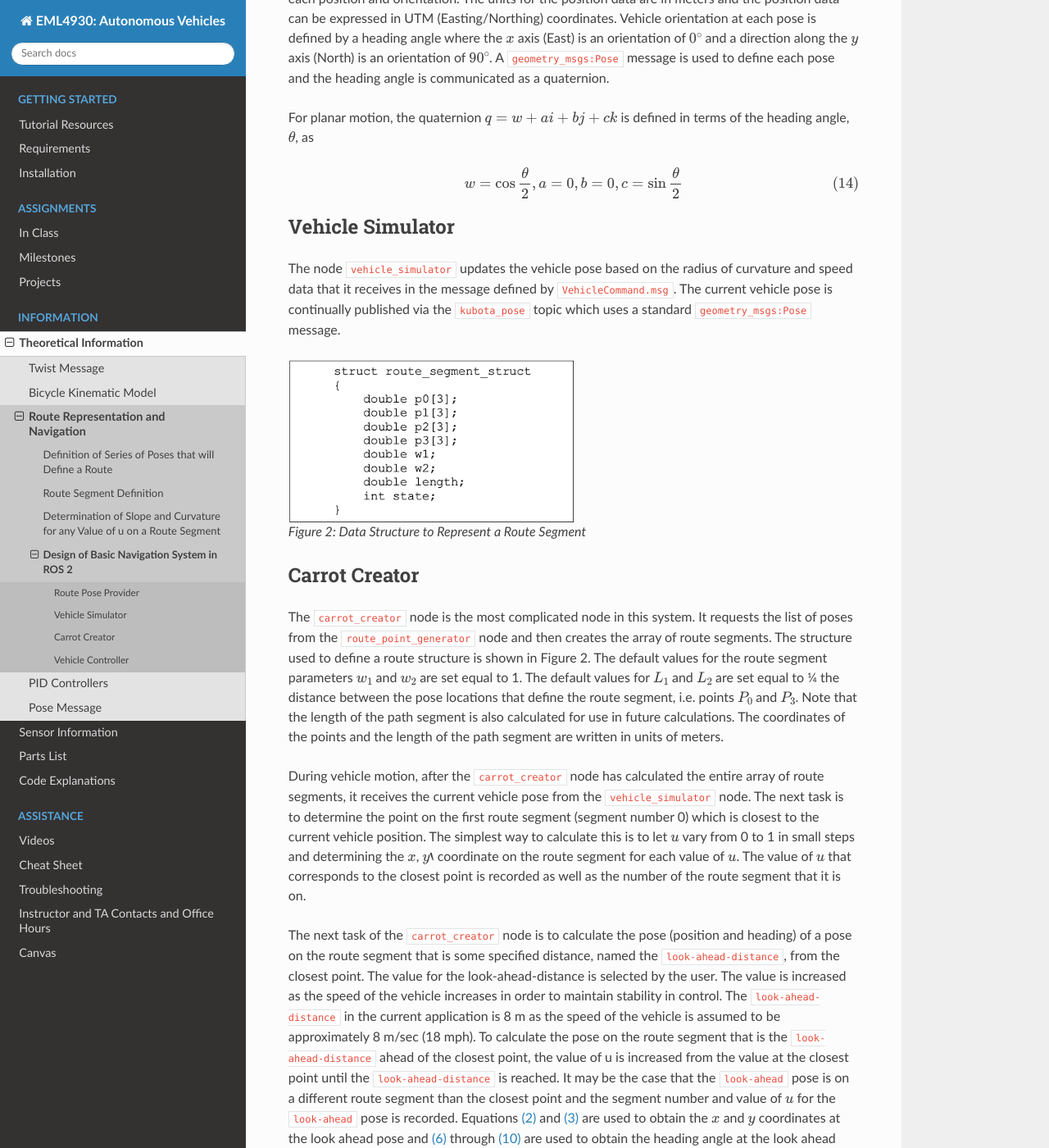
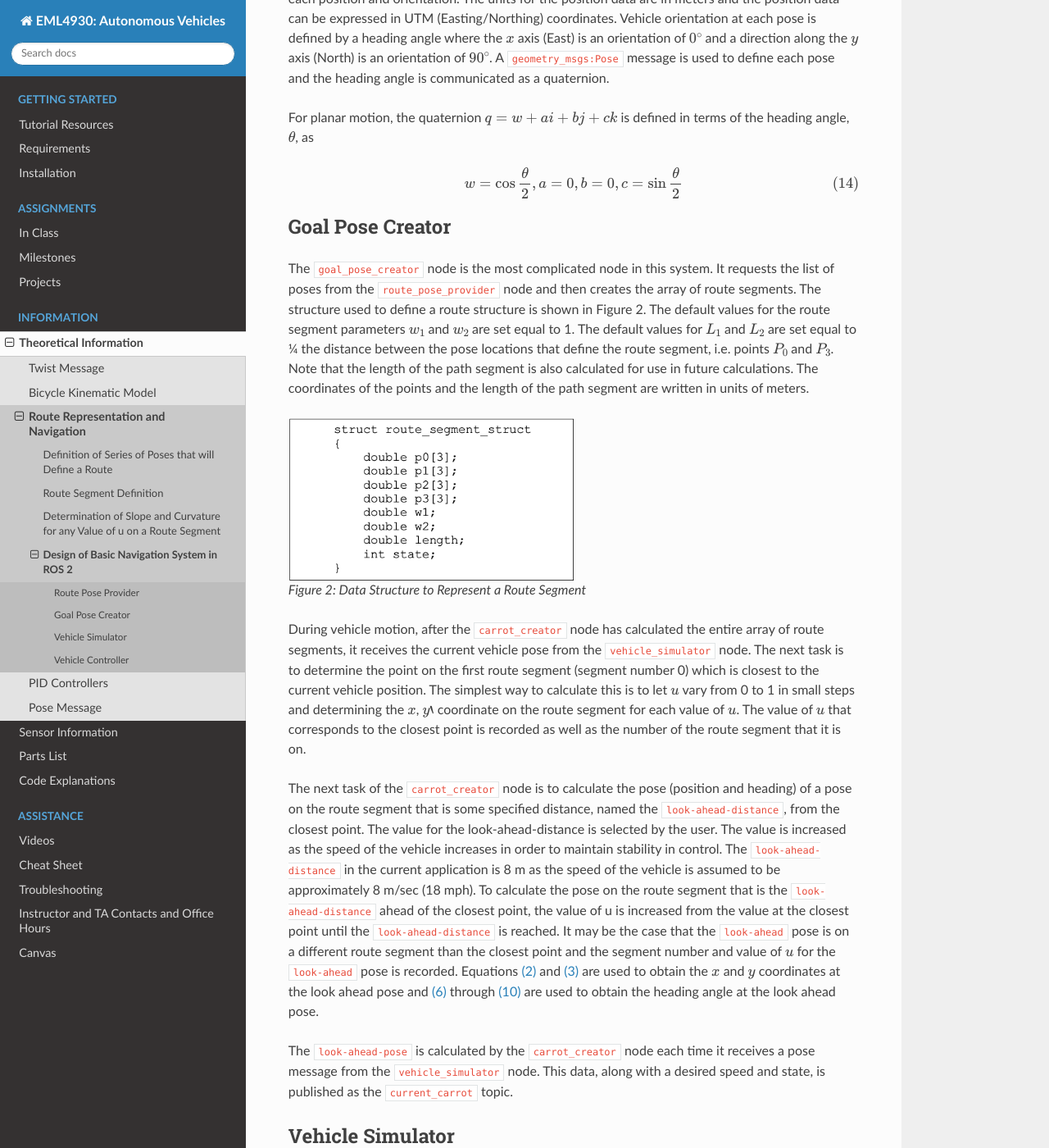
Before and after one commit to av-mae-uf/av1tenth-docs, a Sphinx documentation site: the page built from docs/information/theoryinfo/routes/navsys.rst, in a window 1280 px wide and 1400 px high, scrolled down 1040 px. Shown: the whole window at 82% size. Built offline with Sphinx 7.4.7 and the Read the Docs theme 2.0.0, drawn with Linux system fonts in a browser that asks for light colours; some of the changed lines change nothing that is shown; some of the changed text lies outside the part shown.

Commit message:
Update navsys.rst

```diff
--- a/docs/information/theoryinfo/routes/navsys.rst
+++ b/docs/information/theoryinfo/routes/navsys.rst
@@ -27,11 +27,13 @@ For planar motion, the quaternion :math:`q = w + a i + b j + c k` is defined in
 
     w = \cos{\dfrac{\theta}{2}}, a=0, b=0, c=\sin{\dfrac{\theta}{2}} \tag{14}
 
-Vehicle Simulator
-^^^^^^^^^^^^^^^^^
-The node ``vehicle_simulator`` updates the vehicle pose based on the radius of curvature and speed data that it receives in the message
-defined by ``VehicleCommand.msg``.  The current vehicle pose is continually published via the ``kubota_pose`` topic which uses a standard
-``geometry_msgs:Pose`` message.
+Goal Pose Creator
+^^^^^^^^^^^^^^
+The ``goal_pose_creator`` node is the most complicated node in this system.  It requests the list of poses from the ``route_pose_provider``
+node and then creates the array of route segments.  The structure used to define a route structure is shown in Figure 2.  The
+default values for the route segment parameters :math:`w_1` and :math:`w_2` are set equal to 1.  The default values for :math:`L_1` and :math:`L_2` are set equal to ¼
+the distance between the pose locations that define the route segment, i.e. points :math:`P_0` and :math:`P_3`.  Note that the length of the path segment
+is also calculated for use in future calculations.  The coordinates of the points and the length of the path segment are written in units of meters.
 
 .. figure:: images/Fig2_4.png
     :alt: Data Structure to Represent a Route Segment
@@ -39,13 +41,6 @@ defined by ``VehicleCommand.msg``.  The current vehicle pose is continually publ
 
     Figure 2: Data Structure to Represent a Route Segment
 
-Carrot Creator
-^^^^^^^^^^^^^^
-The ``carrot_creator`` node is the most complicated node in this system.  It requests the list of poses from the ``route_point_generator``
-node and then creates the array of route segments.  The structure used to define a route structure is shown in Figure 2.  The
-default values for the route segment parameters :math:`w_1` and :math:`w_2` are set equal to 1.  The default values for :math:`L_1` and :math:`L_2` are set equal to ¼
-the distance between the pose locations that define the route segment, i.e. points :math:`P_0` and :math:`P_3`.  Note that the length of the path segment
-is also calculated for use in future calculations.  The coordinates of the points and the length of the path segment are written in units of meters.
 
 During vehicle motion, after the ``carrot_creator`` node has calculated the entire array of route segments, it receives the current
 vehicle pose from the ``vehicle_simulator`` node.  The next task is to determine the point on the first route segment (segment number 0)
@@ -64,6 +59,12 @@ obtain the :math:`x` and :math:`y` coordinates at the look ahead pose and :ref:`
 
 The ``look-ahead-pose`` is calculated by the ``carrot_creator`` node each time it receives a pose message from the ``vehicle_simulator`` node.
 This data, along with a desired speed and state, is published as the ``current_carrot`` topic.
+
+Vehicle Simulator
+^^^^^^^^^^^^^^^^^
+The node ``vehicle_simulator`` updates the vehicle pose based on the radius of curvature and speed data that it receives in the message
+defined by ``VehicleCommand.msg``.  The current vehicle pose is continually published via the ``kubota_pose`` topic which uses a standard
+``geometry_msgs:Pose`` message.
 
 Vehicle Controller
 ^^^^^^^^^^^^^^^^^^
```
